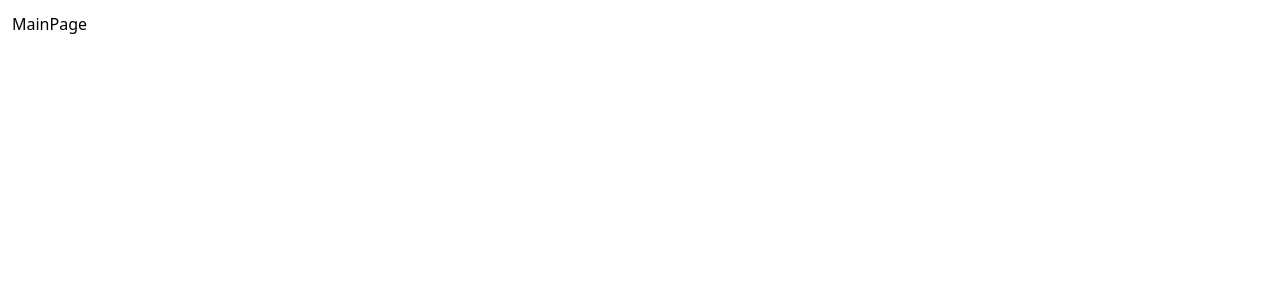
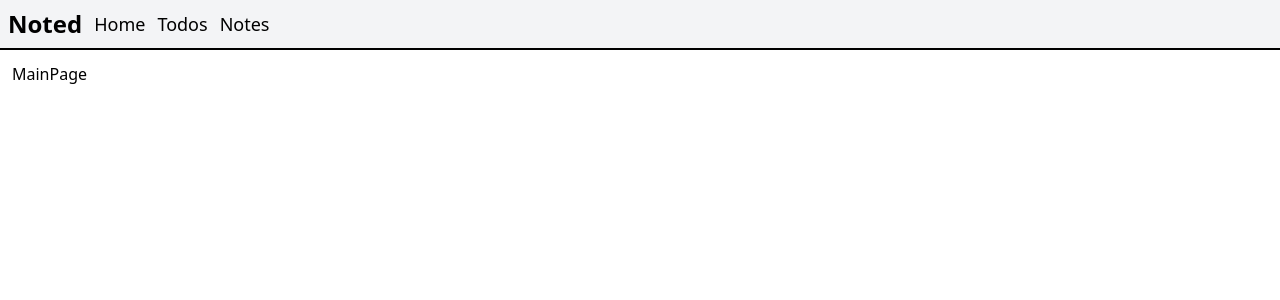
Before and after one commit to Nameless-Productions/noted, a Next.js app: page / in a window 1280 px wide. Shown: the top 300 px of the page. Built offline with nearby package versions, Linux system fonts and the light colour scheme.

Commit message:
Made navbar: array of pages, title

```diff
--- /dev/null
+++ b/app/Navbar.tsx
@@ -0,0 +1,15 @@
+import Link from 'next/link';
+import React from 'react'
+
+export default function Navbar() {
+    const pages = [{title: "Home", href: "/"}, {title: "Todos", href: "/todos"}, {title: "Notes", href: "/notes"}];
+
+  return (
+    <nav className='flex border-b-2 border-black space-x-3 p-2 bg-gray-100 items-center text-black'>
+        <Link href="/" className='font-bold text-2xl transition-all duration-300 hover:font-normal'>Noted</Link>
+        {pages.map((page) => (
+            <Link className='text-lg text-black hover:font-bold transition-all duration-200' href={page.href}>{page.title}</Link>
+        ))}
+    </nav>
+  )
+}
--- a/app/layout.tsx
+++ b/app/layout.tsx
@@ -1,10 +1,12 @@
 import React from 'react';
 import './globals.css';
+import Navbar from './Navbar';
 
 export default function RootLayout({children}: {children: React.ReactNode}) {
   return (
     <html lang='en'>
       <body>
+        <Navbar />
         <main className='m-3'>
           {children}
         </main>
```
